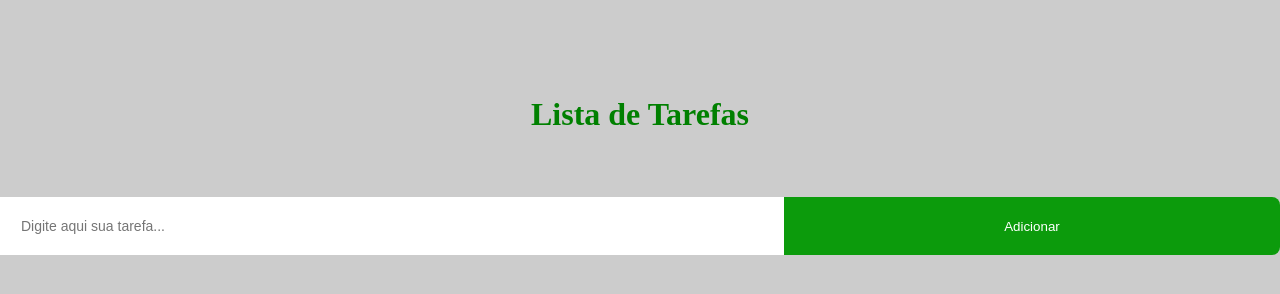
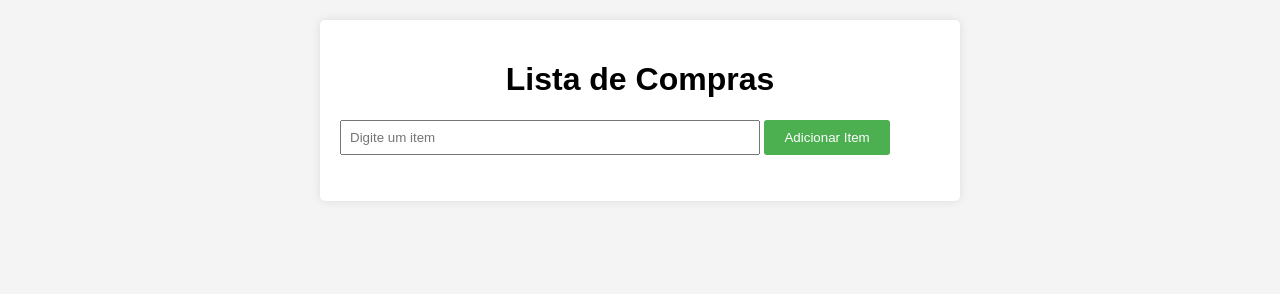
Before and after one commit to gabrielladoche/Projeto-Lista-de-Compras, a plain HTML site: page index.html in a window 1280 px wide. Drawn offline with Linux system fonts and the light colour scheme.

Commit message:
Projeto completo

```diff
--- a/index.html
+++ b/index.html
@@ -1,28 +1,20 @@
 <!DOCTYPE html>
-<html lang="pt-br">
+<html lang="en">
 <head>
     <meta charset="UTF-8">
     <meta name="viewport" content="width=device-width, initial-scale=1.0">
-    <title>Lista de Tarefas</title>
+    <title>Lista de compras</title>
     <link rel="stylesheet" href="./style.css">
 </head>
 <body>
+  <div class="container">
+    <h1>Lista de Compras</h1>
+    <input type="text" id="itemInput" placeholder="Digite um item">
+    <button onclick="adicionarItem()">Adicionar Item</button>
+    <ul id="listaCompras">
+      <!-- Lista de compras será exibida aqui -->
+    </ul>
+  </div>
 
-    <h1>Lista de Tarefas</h1>
-    <header>
-
-            <input type="text" class="input" placeholder="Digite aqui sua tarefa...">
-            <button onclick="addTask()" class="btn-add">Adicionar</button>
-
-    </header>
-    <ul>
-        <ul id="taskList"></ul>
-    </ul>
-
-
-
-    <script src="./script.js"></script>
-
-
-</body>
+  <script src="./script.js"></script>
 </html>
--- a/script.js
+++ b/script.js
@@ -0,0 +1,23 @@
+function adicionarItem() {
+    var itemInput = document.getElementById("itemInput");
+    var listaCompras = document.getElementById("listaCompras");
+    var novoItem = itemInput.value.trim();
+
+    if (novoItem !== "") {
+        var li = document.createElement("li");
+        li.textContent = novoItem;
+        li.onclick = function() {
+            marcarItemComprado(this);
+        };
+        listaCompras.appendChild(li);
+        itemInput.value = "";
+    }
+}
+
+function marcarItemComprado(item) {
+    if (!item.classList.contains("comprado")) {
+        item.classList.add("comprado");
+    } else {
+        item.classList.remove("comprado");
+    }
+}
--- a/style.css
+++ b/style.css
@@ -1,48 +1,45 @@
-body{
-    background-color: #ccc;
-    text-align: center;
+body {
+    font-family: Arial, sans-serif;
+    background-color: #f4f4f4;
     margin: 0;
     padding: 0;
+  }
+  .container {
+    max-width: 600px;
+    margin: 20px auto;
+    padding: 20px;
+    background-color: #fff;
+    border-radius: 5px;
+    box-shadow: 0 0 10px rgba(0, 0, 0, 0.1);
+  }
+  h1 {
+    text-align: center;
+  }
+  input[type="text"] {
+    width: 70%;
+    padding: 8px;
+    margin-bottom: 10px;
+    box-sizing: border-box;
+  }
+  button {
+    padding: 10px 20px;
+    background-color: #4caf50;
+    color: white;
+    border: none;
+    border-radius: 3px;
+    cursor: pointer;
+  }
+  ul {
+    list-style-type: none;
+    padding: 0;
+  }
+  li {
+    padding: 10px;
+    margin-bottom: 5px;
+    background-color: #f9f9f9;
+    border-radius: 3px;
+  }
+
+  .comprado {
+    background-color: #aaffaa;
 }
-
-h1{
-    color: green;
-    margin-bottom: 2em;
-    margin-top: 3em;
-}
-
-header{
-    display: flex;
-    align-items: center;
-
-}
-
-input{
-    width: 60%;
-    margin: auto auto;
-    padding: 1.5em;
-    border: none;
-    font-size: 14px;
-    font-family: 'Raleway', sans-serif;
-
-}
-
-.btn-add {
-    background-color: rgb(12, 155, 12);
-    color: #ffff;
-    border: none;
-    width: 40%;
-    margin: auto auto;
-    padding: 1.6em;
-    border-top-right-radius: 8px;
-    border-bottom-right-radius: 8px;
-    font-family: 'Raleway', sans-serif;
-
-}
-
-
-.btn-add:hover {
-    background-color: #066801;
-    color: #000000;
-
-}
```
